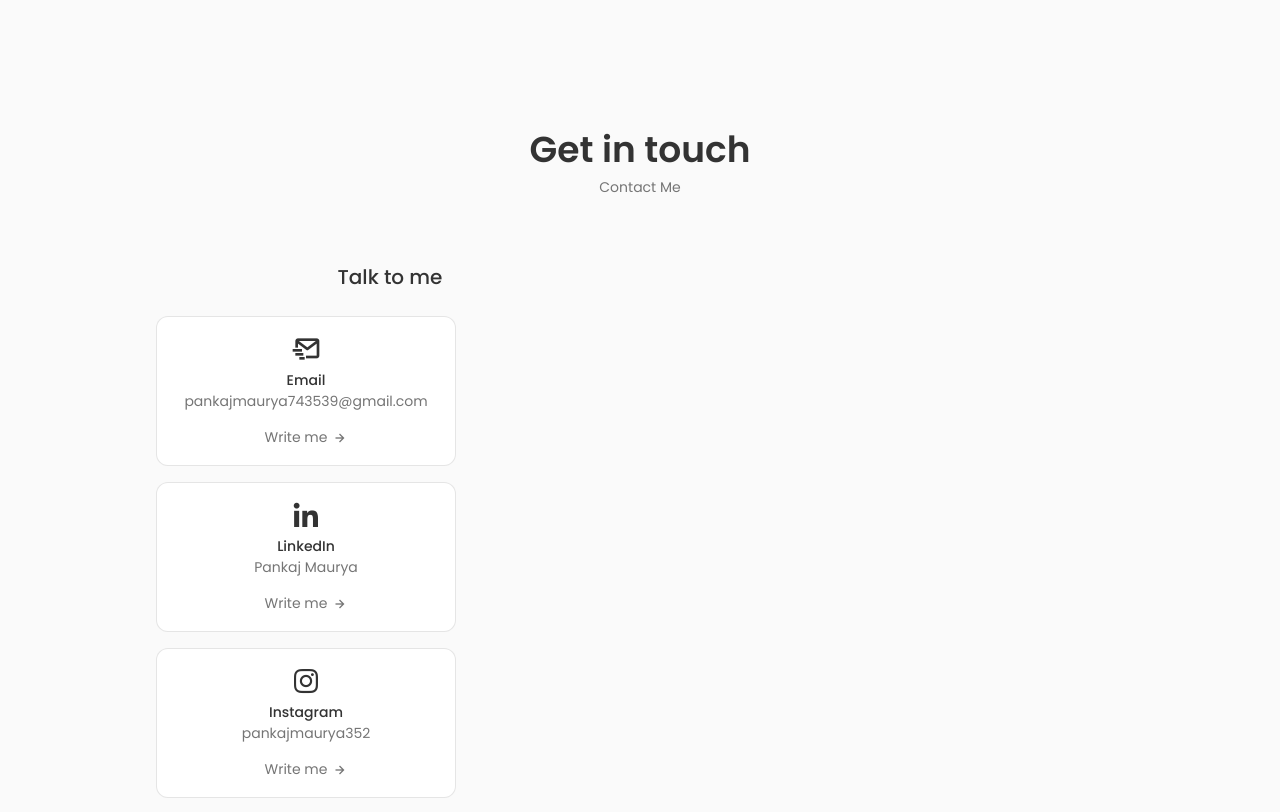
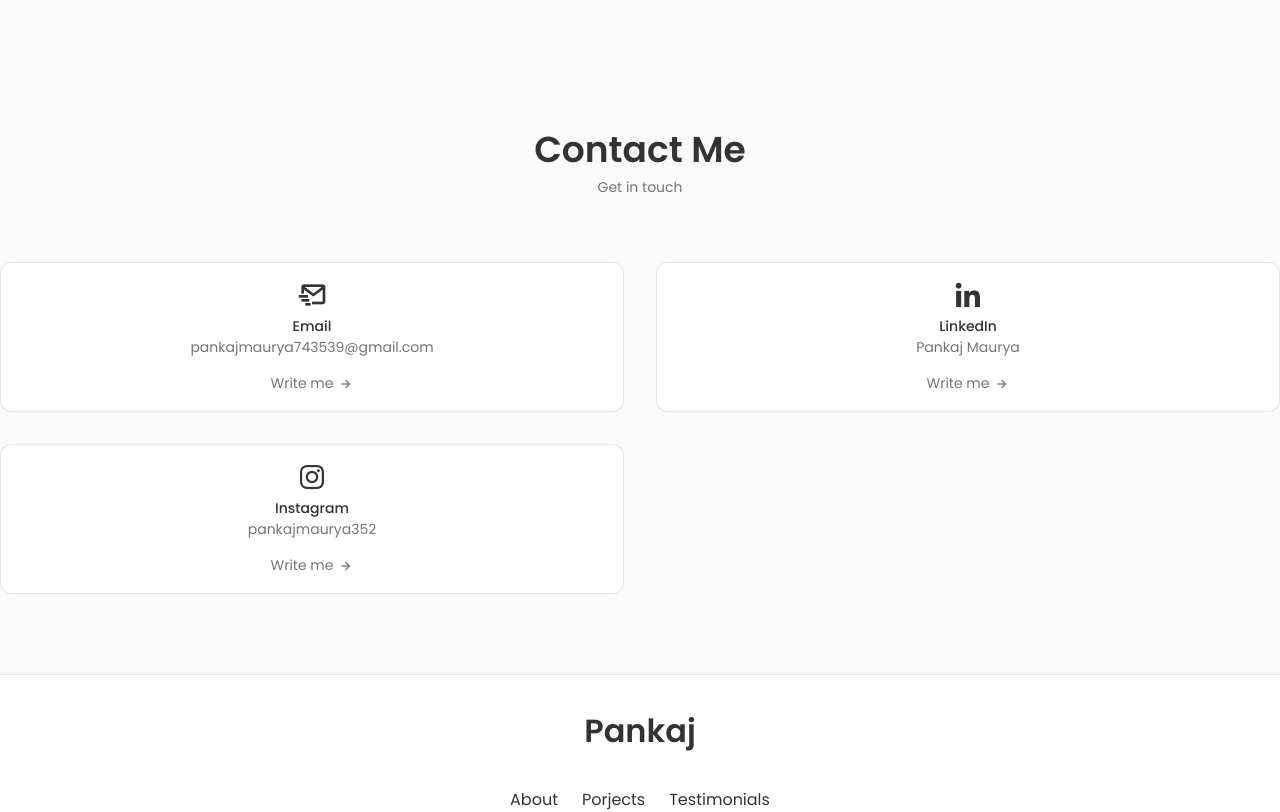
Before and after one commit to Pankaj352/Portfolio, a React (Create React App) app: page / in a window 1280 px wide. Shown: the part 4140-4952 px from the top of the page. Built offline with nearby package versions, Linux system fonts and the light colour scheme.

Commit message:
Update Contact.jsx

```diff
--- a/src/components/contact/Contact.jsx
+++ b/src/components/contact/Contact.jsx
@@ -4,31 +4,26 @@ import "./contact.css";
 const Contact = () => {
   return (
     <section className="contact section" id="contact">
-      <h2 className="section__title">Get in touch</h2>
-      <span className="section__subtitle">Contact Me</span>
+      <h2 className="section__title">Contact Me</h2>
+      <span className="section__subtitle">Get in touch</span>
 
-      <div className="contact__container container grid">
-        <div className="contact__content">
-          <h3 className="contact__title">Talk to me</h3>
-
-          <div className="contact__info">
+      <div className="contact__container">
+        {/* Email */}
         <div className="contact__card">
           <i className="bx bx-mail-send contact__card-icon"></i>
           <h3 className="contact__card-title">Email</h3>
-              <span className="contact__card-data">
-                pankajmaurya743539@gmail.com
-              </span>
+          <span className="contact__card-data">pankajmaurya743539@gmail.com</span>
           <a
             href="https://mail.google.com/mail/u/0/?ogbl#inbox"
             className="contact__button"
             target="_blank"
             rel="noreferrer"
           >
-                Write me{" "}
-                <i className="bx bx-right-arrow-alt contact__button-icon"></i>
+            Write me <i className="bx bx-right-arrow-alt contact__button-icon"></i>
           </a>
         </div>
 
+        {/* LinkedIn */}
         <div className="contact__card">
           <i className="bx bxl-linkedin contact__card-icon"></i>
           <h3 className="contact__card-title">LinkedIn</h3>
@@ -39,11 +34,11 @@ const Contact = () => {
             target="_blank"
             rel="noreferrer"
           >
-                Write me{" "}
-                <i className="bx bx-right-arrow-alt contact__button-icon"></i>
+            Write me <i className="bx bx-right-arrow-alt contact__button-icon"></i>
           </a>
         </div>
 
+        {/* Instagram */}
         <div className="contact__card">
           <i className="bx bxl-instagram contact__card-icon"></i>
           <h3 className="contact__card-title">Instagram</h3>
@@ -54,11 +49,8 @@ const Contact = () => {
             target="_blank"
             rel="noreferrer"
           >
-                Write me{" "}
-                <i className="bx bx-right-arrow-alt contact__button-icon"></i>
+            Write me <i className="bx bx-right-arrow-alt contact__button-icon"></i>
           </a>
-            </div>
-          </div>
         </div>
       </div>
     </section>
```
Lines whose indentation alone changed are shown as unchanged.
